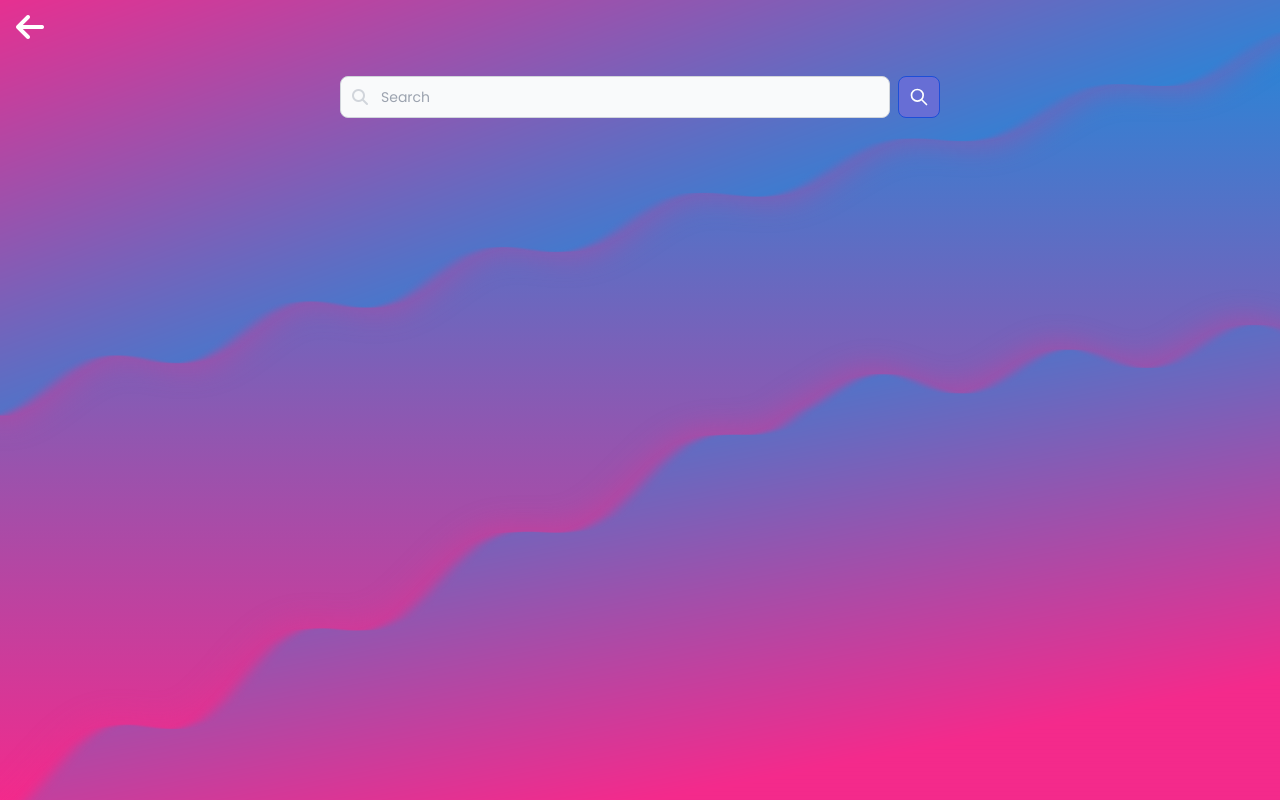
After one commit to Homer-salazar/skyscape, a PHP site: page /pages/search.php in a window 1280 px wide. The commit adds this page. Run offline with PHP 8.4, Linux system fonts and the light colour scheme; some libraries are stand-ins or nearby versions.

Commit message:
Add files via upload

```diff
--- a/css/style.css
+++ b/css/style.css
@@ -15,20 +15,16 @@
 
 body{
     font-family: 'Poppins', sans-serif;
-    background-image: url(../assets/background.svg);
-    background-size: cover;
-    background-repeat: no-repeat;
-    /* background: var(--background); */
     color: var(--text);
 }
 
 .glossy{
     background: rgba( 255, 255, 255, 0.25 );
-box-shadow: 0 8px 32px 0 rgba( 31, 38, 135, 0.37 );
-backdrop-filter: blur( 4px );
--webkit-backdrop-filter: blur( 4px );
-border-radius: 10px;
-border: 1px solid rgba( 255, 255, 255, 0.18 );
+    box-shadow: 0 8px 32px 0 rgba( 31, 38, 135, 0.37 );
+    backdrop-filter: blur( 4px );
+    -webkit-backdrop-filter: blur( 4px );
+    border-radius: 10px;
+    border: 1px solid rgba( 255, 255, 255, 0.18 );
 }
 
 #gradient{
@@ -36,3 +32,15 @@ border: 1px solid rgba( 255, 255, 255, 0.18 );
     background-size: cover;
     background-repeat: no-repeat;
 }
+
+.bg{
+    background-image: url(../assets/background.svg);
+    background-size: cover;
+    background-repeat: no-repeat;
+}
+
+.search-bg{
+    background-image: url(../assets/search.svg);
+    background-size: cover;
+    background-repeat: no-repeat;
+}
--- a/index.php
+++ b/index.php
@@ -27,7 +27,7 @@
                 <div class="text-white italic mt-2 text-center">
                     <p>Your Personalized Weather Experience.</p>
                 </div>
-                <div class="text-center mt-3">
+                <div class="text-center mt-5">
                     <a href="./pages/current.php" class="px-5 py-2 gap-3 bg-blue-500 border-2 border-blue-500 rounded-lg cursor-pointer transition duration-400 hover:bg-transparent hover:border-blue-500">
                         <span class="text-white font-semibold text-base transition duration-400">Get Start</span>
                     </a>
--- a/layouts/header.php
+++ b/layouts/header.php
@@ -4,8 +4,9 @@
         <meta charset="UTF-8">
         <meta name="viewport" content="width=device-width, initial-scale=1.0">
         <link rel="preconnect" href="https://fonts.googleapis.com"><link rel="preconnect" href="https://fonts.gstatic.com" crossorigin> <link href="https://fonts.googleapis.com/css2?family=Poppins:wght@100;300;400&display=swap" rel="stylesheet">
+        <link rel="stylesheet" href="https://cdnjs.cloudflare.com/ajax/libs/font-awesome/6.4.0/css/all.min.css" integrity="sha512-iecdLmaskl7CVkqkXNQ/ZH/XLlvWZOJyj7Yy7tcenmpD1ypASozpmT/E0iPtmFIB46ZmdtAc9eNBvH0H/ZpiBw==" crossorigin="anonymous" referrerpolicy="no-referrer" />
         <link rel="stylesheet" href="../css/style.css">
-        <link rel="stylesheet" href="https://cdnjs.cloudflare.com/ajax/libs/font-awesome/6.4.0/css/all.min.css" integrity="sha512-iecdLmaskl7CVkqkXNQ/ZH/XLlvWZOJyj7Yy7tcenmpD1ypASozpmT/E0iPtmFIB46ZmdtAc9eNBvH0H/ZpiBw==" crossorigin="anonymous" referrerpolicy="no-referrer" />
+        <link rel="shortcut icon" type="image/png" href="../assets/sun.svg">
         <title>Skyscape</title>
     </head>
     <body>
--- /dev/null
+++ b/pages/search.php
@@ -0,0 +1,96 @@
+<?php
+    require_once('../layouts/header.php');
+    require_once('../services/__api.php');
+
+    $weatherAPI = new WeatherAPI();
+    $weatherData = null;
+
+    if (isset($_POST['search'])) {
+        $country = $_POST['search'];
+        $weatherData = $weatherAPI->getWeatherbyCountry($country);
+    }
+
+?>
+    <div class="container-fluid mx-auto search-bg h-screen">
+        <div class="grid">
+            <div class="px-4 py-4 text-white">
+                <a href="current.php" class="fa-solid fa-arrow-left fa-2xl max-sm:text-lg"> </a>
+            </div>
+        </div>
+        <nav>
+            <form class="flex items-center px-5 py-5 lg:w-3/6 mx-auto" method="POST">
+                <label for="simple-search" class="sr-only">Search</label>
+                <div class="relative w-full">
+                    <div class="absolute inset-y-0 left-0 flex items-center pl-3 pointer-events-none">
+                        <i class="fa-solid fa-magnifying-glass text-gray-300"></i>
+                    </div>
+                    <input type="text" id="simple-search" name="search" class="bg-gray-50 border border-gray-300 text-gray-900 text-sm rounded-lg focus:ring-blue-500 focus:border-blue-500 block w-full pl-10 p-2.5" placeholder="Search" required>
+                </div>
+                <button type="submit" class="p-2.5 ml-2 text-sm font-medium text-white bg-[var(--primary-button)] rounded-lg border border-blue-700 hover:bg-blue-800 focus:ring-4 focus:outline-none focus:ring-blue-300 dark:bg-blue-600 dark:hover:bg-blue-700 dark:focus:ring-blue-800">
+                    <svg class="w-5 h-5" fill="none" stroke="currentColor" viewBox="0 0 24 24" xmlns="http://www.w3.org/2000/svg"><path stroke-linecap="round" stroke-linejoin="round" stroke-width="2" d="M21 21l-6-6m2-5a7 7 0 11-14 0 7 7 0 0114 0z"></path></svg>
+                    <span class="sr-only">Search</span>
+                </button>
+            </form>
+        </nav>
+        <div class="grid justify-center items-center text-center">
+            <?=$weatherAPI->error; ?>
+        </div>
+        <?php if($weatherData !== null){ ?>
+            <section>
+                <div class="grid place-items-center">
+                    <div>
+                        <img class="text-center" src="https://openweathermap.org/img/wn/<?=$weatherAPI->weatherIcon ?>@4x.png" alt="">
+                    </div>
+                    <div class="text-4xl mb-4">
+                        <?=$weatherAPI->cityName ?>, <?=$weatherAPI->countryName ?>
+                    </div>
+                    <div class="capitalize font-semibold text-2xl max-sm:text-lg">
+                        <?=$weatherAPI->weatherCon; ?>
+                    </div>
+                    <div class="py-2 text-4xl font-bold max-sm:text-xl">
+                        <?=$weatherAPI->temp; ?> °C
+                    </div>
+                </div>
+            </section>
+            <section>
+                <div class="flex items-center px-5 py-5 lg:w-3/6 mx-auto">
+                    <div class="grid grid-cols-3 grid-rows-2 text-center mx-auto w-full glossy rounded-lg shadow">
+                        <div class="p-3">
+                            <i class="fa-solid fa-xl fa-compress-arrows-alt"></i>
+                            <p class="py-1"><?=$weatherAPI->pressure; ?> hpa</p>
+                            <p class="text-gray-300">Pressure</p>
+                        </div>
+                        <div class="p-3">
+                            <i class="fa-solid fa-xl fa-wind"></i>
+                            <p class="py-1"><?=$weatherAPI->wind; ?> km/h</p>
+                            <p class="text-gray-300">Wind</p>
+                        </div>
+                        <div class="p-3">
+                            <i class="fa-solid fa-xl fa-eye"></i>
+                            <p class="py-1"><?=$weatherAPI->visibility; ?> km</p>
+                            <p class="text-gray-300">Visibility</p>
+                        </div>
+                        <div class="p-3">
+                            <i class="fa-solid fa-xl fa-droplet"></i>
+                            <p class="py-1"><?=$weatherAPI->humidity; ?> %</p>
+                            <p class="text-gray-300">Humidity</p>
+                        </div>
+                        <div class="p-3">
+                            <i class="fa-solid fa-xl fa-temperature-quarter"></i>
+                            <p class="py-1"><?=$weatherAPI->minTemp; ?> %</p>
+                            <p class="text-gray-300">Min Temp</p>
+                        </div>
+                        <div class="p-3">
+                            <i class="fa-solid fa-xl fa-temperature-quarter"></i>
+                            <p class="py-1"><?=$weatherAPI->maxTemp; ?> %</p>
+                            <p class="text-gray-300">Max Temp</p>
+                        </div>
+                    </div>
+                </div>
+            </section>
+        <?php } ?>
+    </div>
+
+<?php
+    require_once('../layouts/footer.php');
+?>
--- a/services/__api.php
+++ b/services/__api.php
@@ -1,7 +1,7 @@
 <?php
     class WeatherAPI {
         private $apiKey = 'fe388f01884018c8d11a93602b6f2f9b';
-        private $apiUrl = 'http://api.openweathermap.org/data/2.5/weather';
+        private $apiUrl = 'https://api.openweathermap.org/data/2.5/weather';
         public $cityName;
         public $countryName;
         public $weatherIcon;
@@ -13,23 +13,56 @@
         public $humidity;
         public $maxTemp;
         public $minTemp;
+        public $error;
 
         public function getWeatherData($lat, $lon) {
-            $url = $this->apiUrl . "?lat=$lat&lon=$lon&appid=$this->apiKey";
-            $response = file_get_contents($url);
-            $weatherData = json_decode($response, true);
-            $this->temp = round($weatherData['main']['temp'] - 273.15);
-            $this->cityName = $weatherData['name'];
-            $this->weatherIcon = $weatherData['weather'][0]['icon'];
-            $this->countryName = $weatherData['sys']['country'];
-            return $weatherData;
+            $url = $this->apiUrl . "?lat=" . urlencode($lat) . "&lon=" . urlencode($lon) . "&appid=" . urlencode($this->apiKey);
+            $response = $this->makeRequest($url);
+            if ($response !== false) {
+                $weatherData = json_decode($response, true);
+                if ($weatherData !== null) {
+                    $this->parseWeatherData($weatherData);
+                    return $weatherData;
+                } else {
+                    throw new Exception("Error decoding weather data.");
+                }
+            } else {
+                throw new Exception("Error fetching weather data.");
+            }
         }
 
         public function getWeatherbyCountry($country) {
-            $url = $this->apiUrl . "?q=$country&appid=$this->apiKey";
-            $response = file_get_contents($url);
-            $weatherData = json_decode($response, true);
+            $url = $this->apiUrl . "?q=" . urlencode($country) . "&appid=" . urlencode($this->apiKey);
+            $response = $this->makeRequest($url);
 
+            if ($response !== false) {
+                $weatherData = json_decode($response, true);
+
+                if ($weatherData !== null && isset($weatherData['cod']) && $weatherData['cod'] === 200) {
+                    $this->parseWeatherData($weatherData);
+                    return $weatherData;
+                } else {
+                    $this->error = "No weather data found for {$country}.";
+                }
+            } else {
+                throw new Exception("Error fetching weather data.");
+            }
+        }
+
+
+        private function makeRequest($url) {
+            $curl = curl_init($url);
+            curl_setopt($curl, CURLOPT_RETURNTRANSFER, true);
+            $response = curl_exec($curl);
+            $error = curl_error($curl);
+            curl_close($curl);
+            if ($error) {
+                throw new Exception("cURL error: " . $error);
+            }
+            return $response;
+        }
+
+        private function parseWeatherData($weatherData) {
             $this->cityName = $weatherData['name'];
             $this->countryName = $weatherData['sys']['country'];
             $this->weatherIcon = $weatherData['weather'][0]['icon'];
@@ -41,9 +74,6 @@
             $this->humidity = $weatherData['main']['humidity'];
             $this->maxTemp = $weatherData['main']['temp_max'] - 273.15;
             $this->minTemp = $weatherData['main']['temp_min'] - 273.15;
-
-            return $weatherData;
         }
-
     }
 ?>
```
Also changed, not shown: pages/current.php (+47 -21 lines), assets/search.svg (added).
